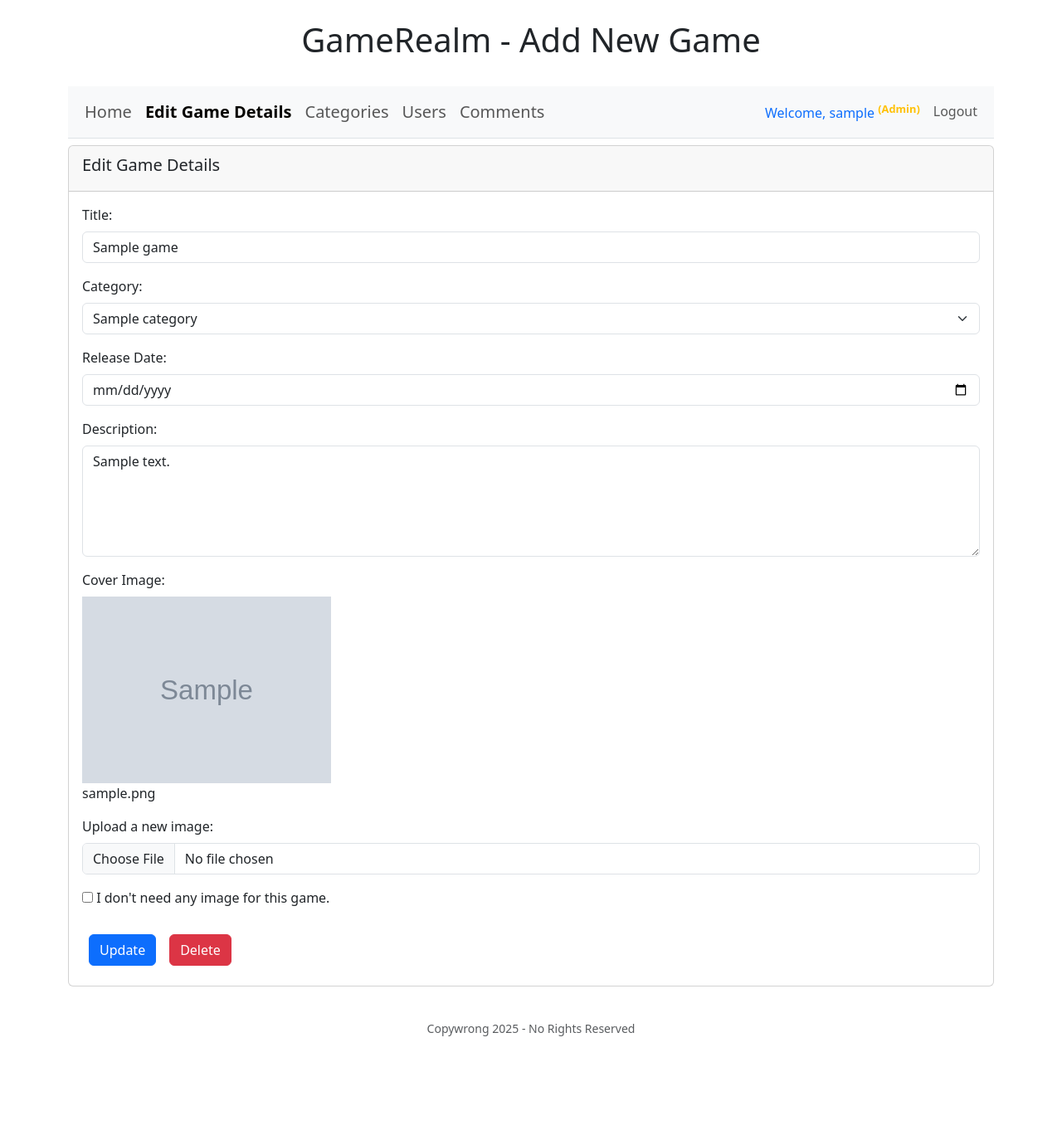
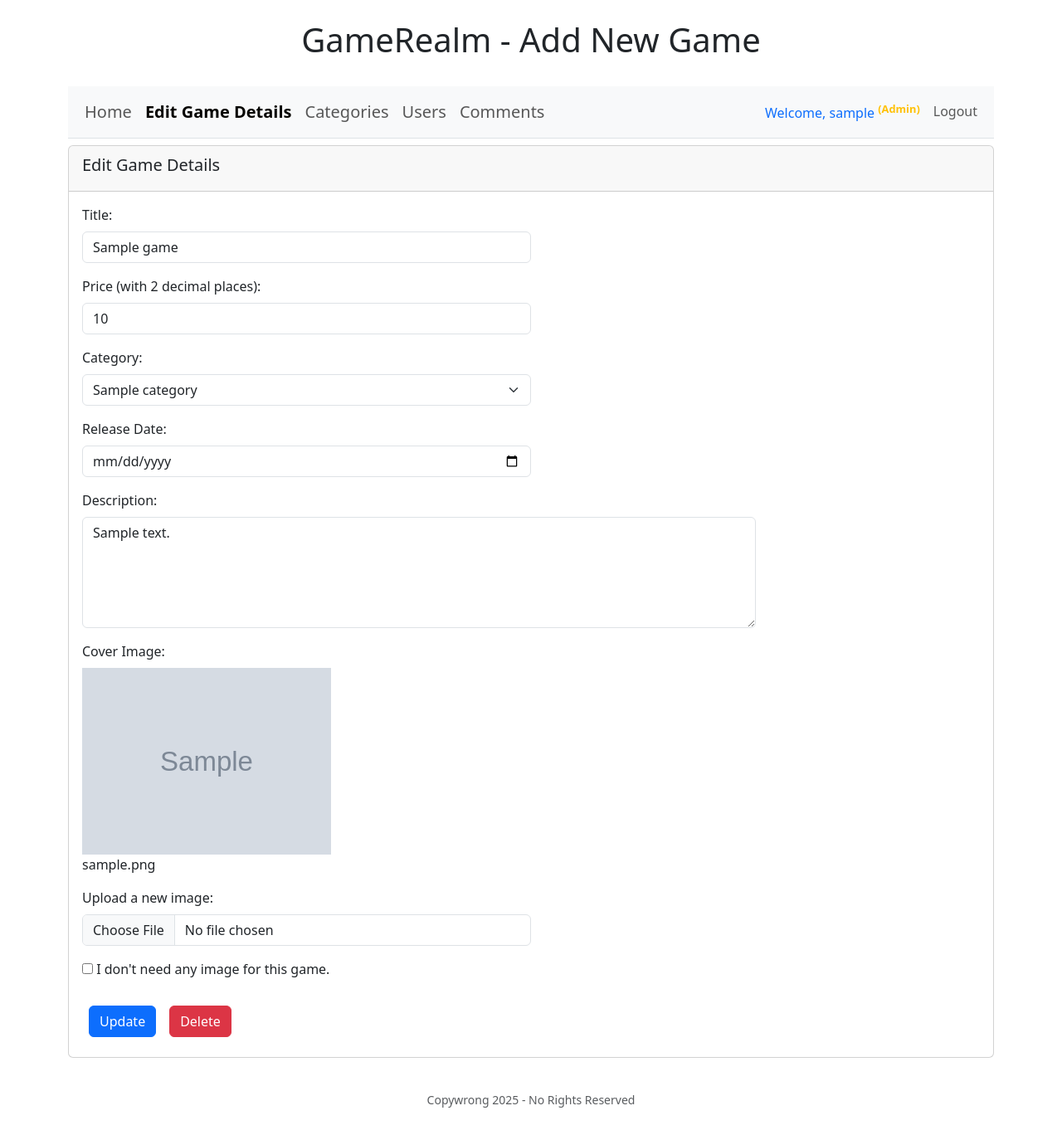
Before and after one commit to William-WYL/gamerealm-cms-project, a PHP site: page /games/edit.php?id=1 in a window 1280 px wide. Shown: the whole page at 83% size. Before the commit the page ends 1249 px from the top, so only its background shows below. Run offline with PHP 8.4, Linux system fonts and the light colour scheme; the visitor is signed in with stand-in values (Sample User, id 1); tables that the repository leaves empty or names only in its code hold one stand-in row (values such as "Sample post"); grey boxes marked "Sample" are stand-in pictures; some libraries are stand-ins or nearby versions.

Commit message:
Added price col to games and fixed the image deletebox display

```diff
--- a/games/edit.php
+++ b/games/edit.php
@@ -105,12 +105,27 @@ $categories = $categoryStatement->fetchAll(PDO::FETCH_ASSOC);
                     <form action="process_post.php" method="post" enctype='multipart/form-data'>
                         <div class="mb-3">
                             <label for="title" class="form-label">Title:</label>
-                            <input type="text" name="title" id="title" class="form-control" value="<?= htmlspecialchars($game['title']) ?>" required>
+                            <input type="text" name="title" id="title" class="form-control w-50" value="<?= htmlspecialchars($game['title']) ?>" required>
+                        </div>
+
+                        <div class="mb-3">
+                            <label for="price" class="form-label">Price (with 2 decimal places):</label>
+                            <input
+                                type="number"
+                                name="price"
+                                id="price"
+                                class="form-control w-50"
+                                step="0.01"
+                                min="0"
+                                max="9999.99"
+                                placeholder="With 2 decimal places"
+                                value="<?= htmlspecialchars($game['price']) ?>"
+                                required>
                         </div>
 
                         <div class="mb-3">
                             <label for="category_id" class="form-label">Category:</label>
-                            <select name="category_id" id="category_id" class="form-select" required>
+                            <select name="category_id" id="category_id" class="form-select w-50" required>
                                 <option value="">Select a category</option>
                                 <?php foreach ($categories as $category): ?>
                                     <option value="<?= $category['category_id'] ?>"
@@ -123,12 +138,12 @@ $categories = $categoryStatement->fetchAll(PDO::FETCH_ASSOC);
 
                         <div class="mb-3">
                             <label for="release_date" class="form-label">Release Date:</label>
-                            <input type="date" name="release_date" id="release_date" class="form-control" value="<?= htmlspecialchars($game['release_date']) ?>" required>
+                            <input type="date" name="release_date" id="release_date" class="form-control w-50" value="<?= htmlspecialchars($game['release_date']) ?>" required>
                         </div>
 
                         <div class="mb-3">
                             <label for="description" class="form-label">Description:</label>
-                            <textarea name="description" id="description" rows="5" class="form-control" required><?= htmlspecialchars(html_entity_decode($game['description'])) ?></textarea>
+                            <textarea name="description" id="description" rows="5" class="form-control w-75" required><?= htmlspecialchars(html_entity_decode($game['description'])) ?></textarea>
                         </div>
 
                         <div id="image_container" class="mb-3">
@@ -141,7 +156,7 @@ $categories = $categoryStatement->fetchAll(PDO::FETCH_ASSOC);
 
                         <div class="mb-3">
                             <label for="cover_image" class="form-label">Upload a new image:</label>
-                            <input type="file" name="cover_image" id="cover_image" class="form-control">
+                            <input type="file" name="cover_image" id="cover_image" class="form-control w-50">
                         </div>
 
                         <div class="mb-3">
--- a/games/js/imageController.js
+++ b/games/js/imageController.js
@@ -79,12 +79,11 @@ document.addEventListener('DOMContentLoaded', function () {
       preview.style.display = 'none';
     }
 
-
   });
 
   // If there is no cover image, don't show deleteCheckbox and its parent
   deleteCheckbox.parentNode.style.display
-    = preview.height == 0 ? 'none' : 'block';
+    = preview.naturalHeight == 0 ? 'none' : 'block';
 
 
   // Add an event listener to the delete image checkbox
```
Also changed, not shown: games/post.php (+13 -0 lines), games/process_post.php (+19 -2 lines), index.php (+16 -2 lines), asset/images/67ebf995904f0.jpg (deleted).
